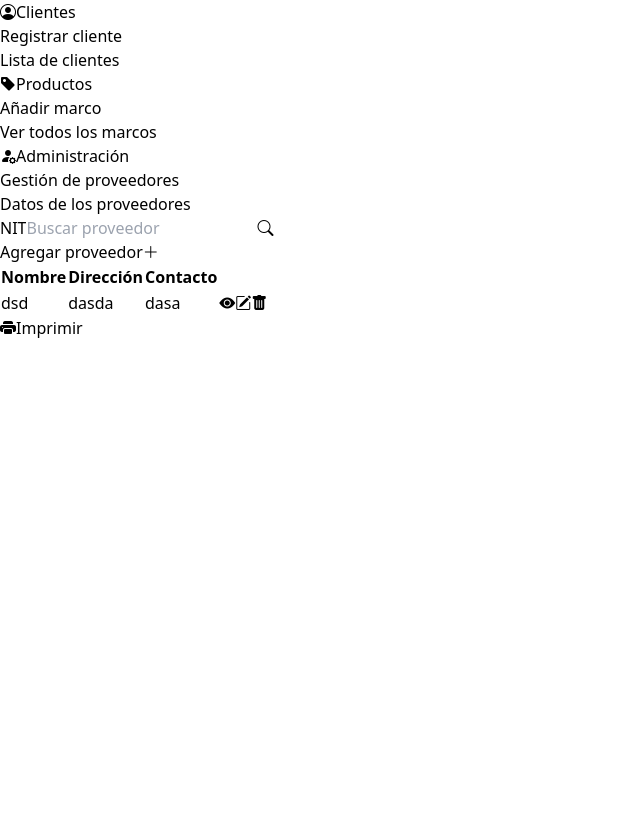
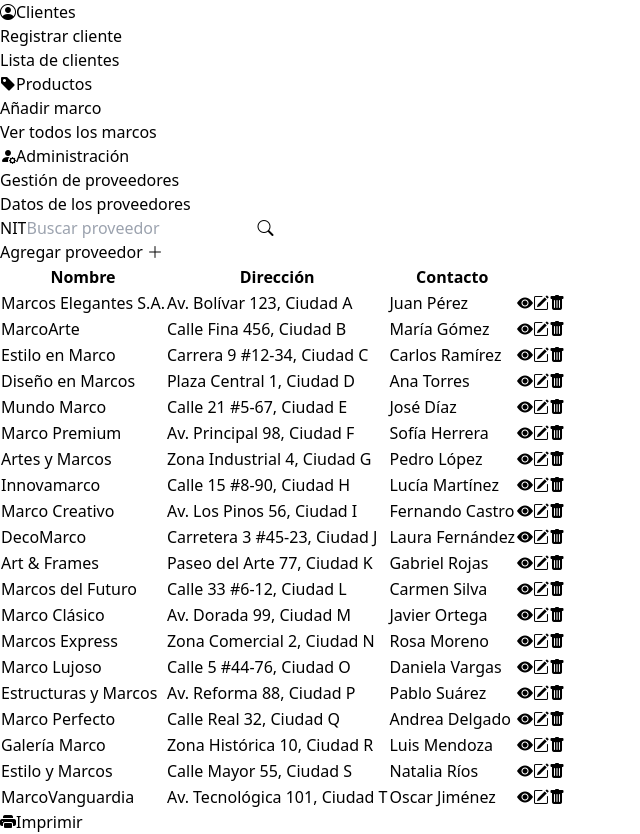
Before and after one commit to sae0-3/mymc, a React (Vite) app: page /gestionar-proveedores in a window 1280 px wide. Shown: the whole page, without its empty margins (0-640 px from the left). Before the commit the page ends 800 px from the top, so only its background shows below. Built offline with nearby package versions, Linux system fonts and the light colour scheme.

Commit message:
reutilizacion del componente Table

```diff
--- a/src/layouts/TitleLayout.jsx
+++ b/src/layouts/TitleLayout.jsx
@@ -1,6 +1,6 @@
 export default function TitleLayout({ children, title }) {
   return (
-    <div className='flex flex-col mt-5 mb-8 gap-8 container mx-auto'>
+    <div className='flex flex-col mt-6 mb-8 gap-8 container mx-auto'>
       <h1 className='font-bold text-3xl'>
         {title}
       </h1>
--- a/src/pages/FrameList.jsx
+++ b/src/pages/FrameList.jsx
@@ -3,6 +3,13 @@ import { useState } from 'react'
 import { Search } from '@/components/Search'
 import { Table } from '@/components/Table'
 import TitleLayout from '@/layouts/TitleLayout'
+
+const columns = [
+  { accessorKey: 'codigo', header: 'Código' },
+  { accessorKey: 'material', header: 'Material' },
+  { accessorKey: 'disponibilidad', header: 'Disponibilidad' },
+  { accessorKey: 'precio_unitario', header: 'Precio Unitario (bs)' },
+]
 
 export default function FrameList() {
   const [filteredData, setFilteredData] = useState(data)
@@ -49,22 +56,3 @@ const data = [
   { id: 19, codigo: 'MRC019', material: 'Plata', disponibilidad: 1, precio_unitario: 500 },
   { id: 20, codigo: 'MRC020', material: 'Oro', disponibilidad: 0, precio_unitario: 1000 },
 ]
-
-const columns = [
-  {
-    accessorKey: 'codigo',
-    header: 'Código',
-  },
-  {
-    accessorKey: 'material',
-    header: 'Material',
-  },
-  {
-    accessorKey: 'disponibilidad',
-    header: 'Disponibilidad',
-  },
-  {
-    accessorKey: 'precio_unitario',
-    header: 'Precio Unitario (bs)',
-  },
-]
--- a/src/pages/ManageSuppliers.jsx
+++ b/src/pages/ManageSuppliers.jsx
@@ -1,85 +1,42 @@
+import { useState } from 'react'
 import { Link } from 'react-router-dom'
 
-import TItleLayout from '@/layouts/TitleLayout'
+import { Search } from '@/components/Search'
+import { Table } from '@/components/Table'
+import TitleLayout from '@/layouts/TitleLayout'
+
+const columns = [
+  { accessorKey: 'nombre', header: 'Nombre' },
+  { accessorKey: 'direccion', header: 'Dirección' },
+  { accessorKey: 'contacto', header: 'Contacto' },
+]
 
 export default function ManageSuppliers() {
-  const data = [{
-    id: 123, nombre: "dsd", direccion: "dasda", contacto: "dasa"
-  }]
+  const [filteredData, setFilteredData] = useState(data)
 
-  const handleSearch = (e) => {
-    e.preventDefault()
+  const onView = (row) => console.log('Viendo:', row)
+  const onEdit = (row) => console.log('Editando:', row)
+  const onDelete = (row) => console.log('Eliminando:', row)
+
+  const handleSearch = (searchTerm) => {
+    const lowercasedTerm = searchTerm.toLowerCase()
+    setFilteredData(data.filter(row => row.nit.toLowerCase().includes(lowercasedTerm)))
   }
 
   return (
-    <TItleLayout title='Datos de los proveedores'>
-      <section className='container mx-auto flex flex-col gap-5'>
+    <TitleLayout title='Datos de los proveedores'>
       <section className='flex justify-between items-center'>
-          <form className='flex gap-5 items-center' onSubmit={handleSearch}>
-            <label htmlFor='id_proveeder' className='text-gray-700 font-medium'>
-              NIT
-            </label>
-            <input
-              type='search'
-              id='id_proveeder'
-              className='border-b border-gray-300 focus:border-gray-400 focus:outline-none focus:ring-0 p-2 w-full'
-              placeholder='Buscar proveedor'
-            />
-            <button
-              type='submit'
-              className='bg-gray-300 hover:bg-gray-400 p-2 rounded-md transition duration-150'
-            >
-              <i className='bi bi-search text-lg' />
-            </button>
-          </form>
+        <Search id='search_suppliers' label='NIT' placeholder='Buscar proveedor' action={handleSearch} />
 
         <Link
           to='/registrar-proveedor'
           className='bg-gray-300 p-3 rounded-md hover:bg-gray-400 duration-150'
         >
-            Agregar proveedor
-            <i className='bi bi-plus-lg ml-1' />
+          Agregar proveedor <i className='bi bi-plus-lg ml-1' />
         </Link>
       </section>
 
-        <table className='w-full border-collapse border border-gray-300 table-fixed'>
-          <thead className='bg-gray-200'>
-            <tr>
-              <th className='border border-gray-300 px-4 py-2 w-1/3'>Nombre</th>
-              <th className='border border-gray-300 px-4 py-2 w-1/3'>Dirección</th>
-              <th className='border border-gray-300 px-4 py-2 w-1/3'>Contacto</th>
-              <th className='border border-gray-300 px-4 py-2 w-[10%]' />
-            </tr>
-          </thead>
-          <tbody>
-            {data.map(({ id, nombre, direccion, contacto }) => (
-              <tr key={id} className='hover:bg-gray-100'>
-                <td className='border border-gray-300 px-4 py-2 truncate'>
-                  {nombre}
-                </td>
-                <td className='border border-gray-300 px-4 py-2 truncate'>
-                  {direccion}
-                </td>
-                <td className='border border-gray-300 px-4 py-2 truncate'>
-                  {contacto}
-                </td>
-                <td className='border border-gray-300 py-2'>
-                  <div className='flex justify-evenly'>
-                    <button>
-                      <i className='bi bi-eye-fill text-2xl' />
-                    </button>
-                    <button>
-                      <i className='bi bi-pencil-square text-2xl' />
-                    </button>
-                    <button>
-                      <i className='bi bi-trash-fill text-2xl' />
-                    </button>
-                  </div>
-                </td>
-              </tr>
-            ))}
-          </tbody>
-        </table>
+      <Table data={filteredData} columns={columns} actions={{ onView, onEdit, onDelete }} />
 
       <section className='flex justify-end'>
         <button className='bg-gray-300 p-3 rounded-md hover:bg-gray-400 duration-150'>
@@ -87,7 +44,29 @@ export default function ManageSuppliers() {
           Imprimir
         </button>
       </section>
-      </section>
-    </TItleLayout>
+    </TitleLayout>
   )
 }
+
+const data = [
+  { id: 1, nombre: "Marcos Elegantes S.A.", direccion: "Av. Bolívar 123, Ciudad A", contacto: "Juan Pérez", nit: "1002003001" },
+  { id: 2, nombre: "MarcoArte", direccion: "Calle Fina 456, Ciudad B", contacto: "María Gómez", nit: "1002003002" },
+  { id: 3, nombre: "Estilo en Marco", direccion: "Carrera 9 #12-34, Ciudad C", contacto: "Carlos Ramírez", nit: "1002003003" },
+  { id: 4, nombre: "Diseño en Marcos", direccion: "Plaza Central 1, Ciudad D", contacto: "Ana Torres", nit: "1002003004" },
+  { id: 5, nombre: "Mundo Marco", direccion: "Calle 21 #5-67, Ciudad E", contacto: "José Díaz", nit: "1002003005" },
+  { id: 6, nombre: "Marco Premium", direccion: "Av. Principal 98, Ciudad F", contacto: "Sofía Herrera", nit: "1002003006" },
+  { id: 7, nombre: "Artes y Marcos", direccion: "Zona Industrial 4, Ciudad G", contacto: "Pedro López", nit: "1002003007" },
+  { id: 8, nombre: "Innovamarco", direccion: "Calle 15 #8-90, Ciudad H", contacto: "Lucía Martínez", nit: "1002003008" },
+  { id: 9, nombre: "Marco Creativo", direccion: "Av. Los Pinos 56, Ciudad I", contacto: "Fernando Castro", nit: "1002003009" },
+  { id: 10, nombre: "DecoMarco", direccion: "Carretera 3 #45-23, Ciudad J", contacto: "Laura Fernández", nit: "1002003010" },
+  { id: 11, nombre: "Art & Frames", direccion: "Paseo del Arte 77, Ciudad K", contacto: "Gabriel Rojas", nit: "1002003011" },
+  { id: 12, nombre: "Marcos del Futuro", direccion: "Calle 33 #6-12, Ciudad L", contacto: "Carmen Silva", nit: "1002003012" },
+  { id: 13, nombre: "Marco Clásico", direccion: "Av. Dorada 99, Ciudad M", contacto: "Javier Ortega", nit: "1002003013" },
+  { id: 14, nombre: "Marcos Express", direccion: "Zona Comercial 2, Ciudad N", contacto: "Rosa Moreno", nit: "1002003014" },
+  { id: 15, nombre: "Marco Lujoso", direccion: "Calle 5 #44-76, Ciudad O", contacto: "Daniela Vargas", nit: "1002003015" },
+  { id: 16, nombre: "Estructuras y Marcos", direccion: "Av. Reforma 88, Ciudad P", contacto: "Pablo Suárez", nit: "1002003016" },
+  { id: 17, nombre: "Marco Perfecto", direccion: "Calle Real 32, Ciudad Q", contacto: "Andrea Delgado", nit: "1002003017" },
+  { id: 18, nombre: "Galería Marco", direccion: "Zona Histórica 10, Ciudad R", contacto: "Luis Mendoza", nit: "1002003018" },
+  { id: 19, nombre: "Estilo y Marcos", direccion: "Calle Mayor 55, Ciudad S", contacto: "Natalia Ríos", nit: "1002003019" },
+  { id: 20, nombre: "MarcoVanguardia", direccion: "Av. Tecnológica 101, Ciudad T", contacto: "Oscar Jiménez", nit: "1002003020" }
+]
```
Lines whose indentation alone changed are shown as unchanged.
